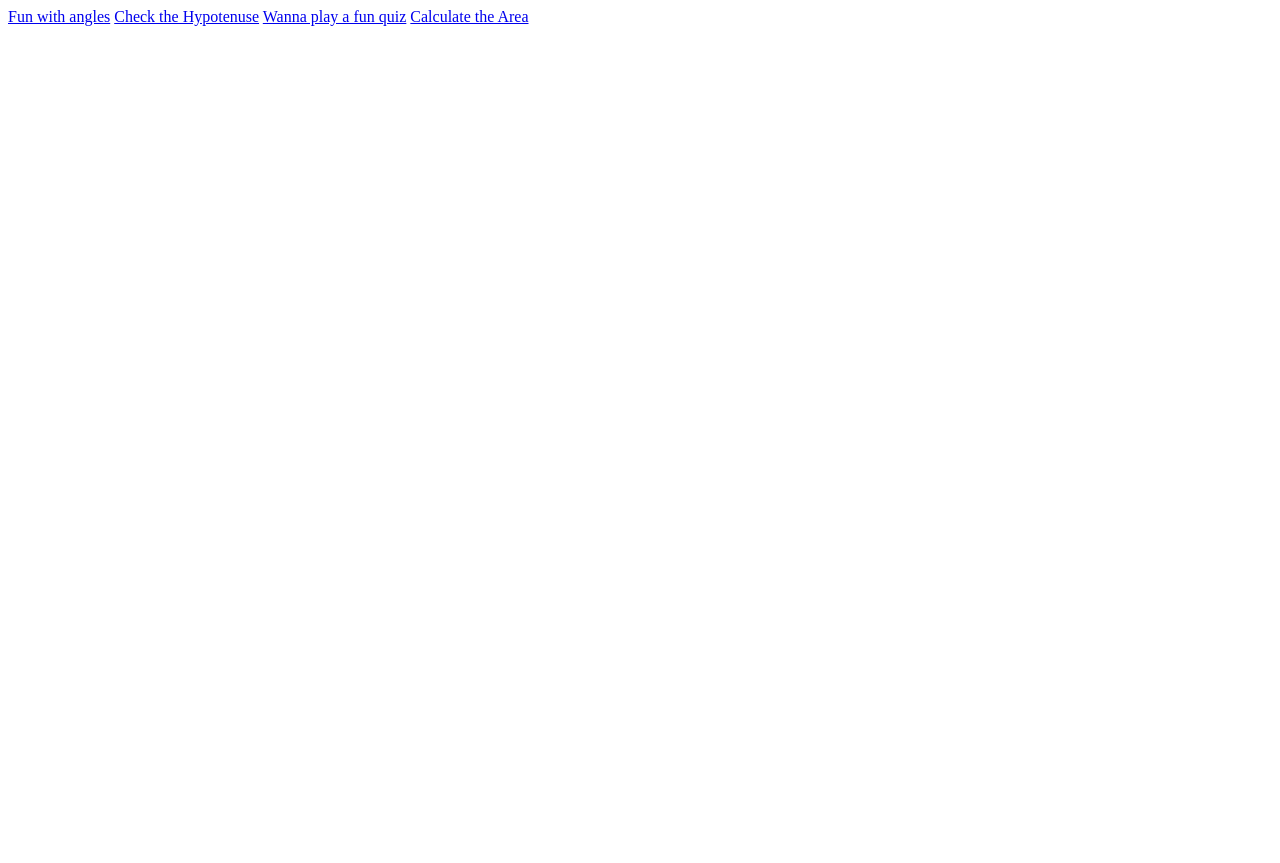
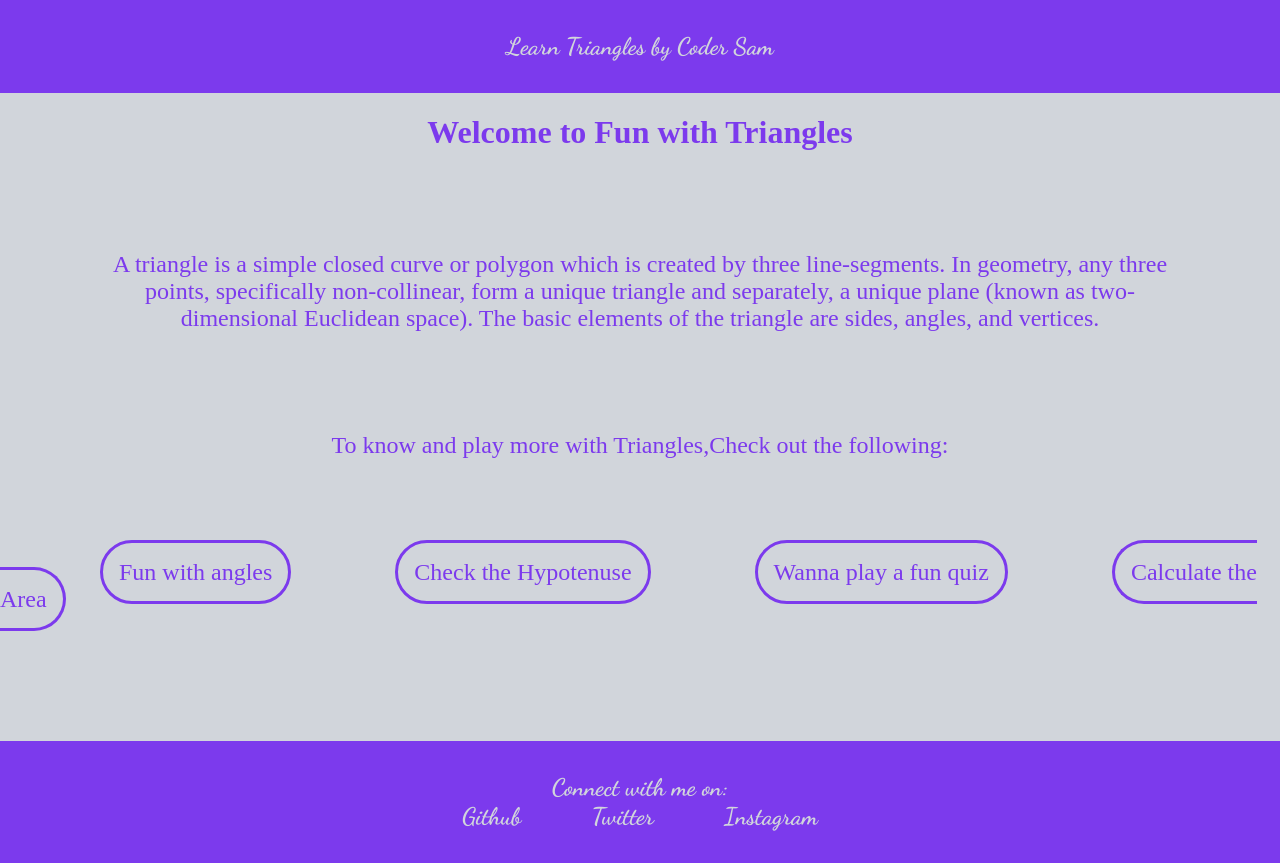
Before and after one commit to samyakshah3008/funwithtriangles, a plain HTML site: page index.html in a window 1280 px wide. Before the commit the page ends 800 px from the top, so only its background shows below. Drawn offline with Linux system fonts and the light colour scheme.

Commit message:
home page css done

```diff
--- a/index.html
+++ b/index.html
@@ -1,5 +1,6 @@
 <!DOCTYPE html>
 <html lang="en">
+
 <head>
     <meta charset="UTF-8">
     <meta http-equiv="X-UA-Compatible" content="IE=edge">
@@ -7,12 +8,36 @@
     <title>Fun with Triangles</title>
     <link rel="stylesheet" href="style.css">
 </head>
+
 <body>
-    <nav>
-        <a href="/istriangle.html">Fun with angles</a>
-        <a href="/hypotenuse.html">Check the Hypotenuse</a>
-        <a href="/quiztriangle.html">Wanna play a fun quiz</a>
-        <a href="/Areamain.html">Calculate the Area</a>
+    <nav class="nav">Learn Triangles by Coder Sam
+
     </nav>
+
+    <h1>Welcome to Fun with Triangles</h1>
+
+    <div class="info">A triangle is a simple closed curve or polygon which is created by three line-segments. In geometry, any three points, specifically non-collinear, form a unique triangle and separately, a unique plane (known as two-dimensional Euclidean space). The basic elements of the triangle are sides, angles, and vertices.</div>
+
+    <div class="info">To know and play more with Triangles,Check out the following:</div>
+
+    <div class="content">
+        <a class = "pills" href="/istriangle.html">Fun with angles</a>
+        <a class = "pills" href="/hypotenuse.html">Check the Hypotenuse</a>
+        <a class = "pills" href="/quiztriangle.html">Wanna play a fun quiz</a>
+        <a class = "pills" href="/Areamain.html">Calculate the Area</a>
+    </div>
+
+</div>
+
+<footer class="footer">Connect with me on:
+    <div class="/">
+   <a class="footer-pills" href="https://github.com/samyakshah3008">Github</a>
+   <a class="footer-pills" href="https://twitter.com/SamyakShah_18">Twitter</a>
+   <a  class="footer-pills" href="https://www.instagram.com/codersam_18/">Instagram</a>
+</div>
+
+
+</footer>
 </body>
+
 </html>
--- a/style.css
+++ b/style.css
@@ -0,0 +1,85 @@
+/*html {
+    background: url(/) no-repeat center center fixed;
+    -webkit-background-size: cover;
+    -moz-background-size: cover;
+    -o-background-size: cover;
+    background-size: cover;
+  }
+*/
+
+@import url('https://fonts.googleapis.com/css2?family=Dancing+Script:wght@700&display=swap');
+@import url('https://fonts.googleapis.com/css2?family=Inconsolata&display=swap');
+
+:root{
+    --off-white: #D1D5DB;
+    --nav-bar: #7C3AED;
+}
+
+body{
+    margin: 0px;
+    background-color: var(--off-white);
+}
+
+.nav{
+    background-color: var(--nav-bar);
+    padding: 2rem 0.5rem;
+    font-size: x-large;
+    color: var(--off-white);
+    font-weight: bolder;
+    margin: auto;
+    text-align: center;
+    font-family: 'Dancing Script', cursive;
+}
+/*font-family: 'Inconsolata', monospace; */
+
+.info{
+    color: var(--nav-bar);
+    margin-bottom: 5rem;
+    text-align: center;
+    font-size: x-large;
+    margin: 100px;
+}
+
+.pills{
+    text-decoration: none;
+    color: var(--nav-bar);
+    font-size: x-large;
+    padding: 1rem;
+    border-bottom-left-radius: 1.5rem;
+    border-bottom-right-radius: 1.5rem;
+    border-radius: 2rem;
+    border: solid var(--nav-bar);
+    margin-left: 100px;
+}
+
+.pills:hover{
+    background-color: var(--nav-bar);
+    color: var(--off-white);
+}
+
+h1{
+    color: var(--nav-bar);
+    font-weight: bolder;
+
+    text-align: center;
+}
+
+.footer{
+    background-color: var(--nav-bar);
+    color: var(--off-white);
+    padding: 2rem;
+    margin-top: 8rem;
+    font-size: x-large;
+    text-align: center;
+    font-family: 'Dancing Script', cursive;
+
+}
+
+.footer-pills{
+    font-size: x-large;
+    color: var(--off-white);
+    text-decoration: none;
+    padding: 2rem;
+
+
+}
```
